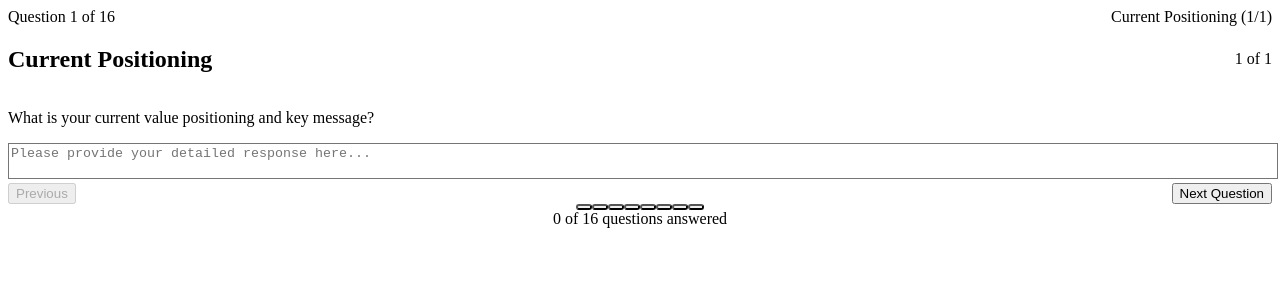
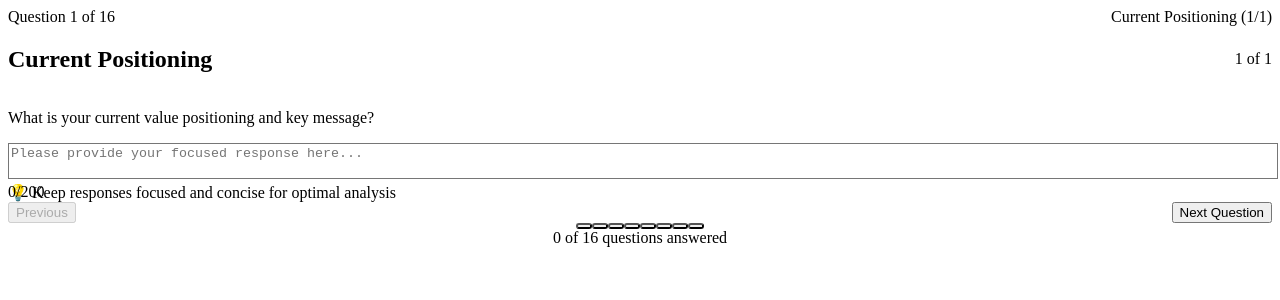
Before and after one commit to AlexTMDA/clue-review-app, a React (Vite) app: page / in a window 1280 px wide. Shown: the top 300 px of the page. Built offline with nearby package versions, Linux system fonts and the light colour scheme.

Commit message:
Add character limits to optimize input size

```diff
--- a/src/App.jsx
+++ b/src/App.jsx
@@ -6,6 +6,26 @@ const App = () => {
   const [isGenerating, setIsGenerating] = useState(false);
   const [report, setReport] = useState('');
   const [error, setError] = useState('');
+
+  // Character limits for each question type
+  const characterLimits = {
+    0: 200,  // Current Positioning
+    1: 300,  // ICP Foundation
+    2: 300,  // ICP Foundation
+    3: 250,  // Dream Outcome & Status Elevation
+    4: 250,  // Dream Outcome & Status Elevation
+    5: 200,  // Emotional & Hidden Pain Extraction
+    6: 200,  // Emotional & Hidden Pain Extraction
+    7: 200,  // Emotional & Hidden Pain Extraction
+    8: 200,  // Urgency & Pressure Points
+    9: 200,  // Urgency & Pressure Points
+    10: 250, // Buying Psychology
+    11: 250, // Buying Psychology
+    12: 200, // Effort & Sacrifice Barriers
+    13: 200, // Effort & Sacrifice Barriers
+    14: 300, // About Your Business
+    15: 300  // About Your Business
+  };
 
   const sections = [
     {
@@ -82,12 +102,23 @@ const App = () => {
   const currentSection = currentQuestion ? currentQuestion.sectionIndex : 0;
   const totalQuestions = allQuestions.length;
 
+  const getCurrentCharLimit = () => {
+    return characterLimits[currentQuestionIndex] || 200;
+  };
+
+  const getCurrentResponseLength = () => {
+    return responses[currentQuestion?.id]?.length || 0;
+  };
+
   const handleResponseChange = (value) => {
     if (currentQuestion) {
+      const charLimit = getCurrentCharLimit();
+      if (value.length <= charLimit) {
         setResponses(prev => ({
           ...prev,
           [currentQuestion.id]: value
         }));
+      }
     }
   };
 
@@ -242,6 +273,10 @@ const App = () => {
   const questionInSection = currentQuestionIndex - questionsBeforeSection + 1;
   const questionsInCurrentSection = sections[currentSection]?.questions.length || 1;
 
+  const charLimit = getCurrentCharLimit();
+  const currentLength = getCurrentResponseLength();
+  const isAtLimit = currentLength >= charLimit;
+
   if (report) {
     return (
       <div className="min-h-screen bg-gradient-to-br from-blue-50 to-indigo-100 p-4">
@@ -302,6 +337,9 @@ const App = () => {
               <div className="bg-blue-50 rounded-lg p-4 mb-6">
                 <p className="text-blue-800">
                   <strong>Responses completed:</strong> {Object.keys(responses).length} of {totalQuestions} questions
+                </p>
+                <p className="text-blue-600 text-sm mt-1">
+                  Estimated transcript size: ~{Object.values(responses).join('').length} characters
                 </p>
               </div>
             </div>
@@ -376,12 +414,33 @@ const App = () => {
             </p>
           </div>
 
+          <div className="relative">
             <textarea
               value={responses[currentQuestion?.id] || ''}
               onChange={(e) => handleResponseChange(e.target.value)}
-            placeholder="Please provide your detailed response here..."
-            className="w-full h-32 p-4 border border-gray-200 rounded-lg resize-none focus:ring-2 focus:ring-indigo-500 focus:border-transparent"
+              placeholder="Please provide your focused response here..."
+              className={`w-full h-32 p-4 border rounded-lg resize-none focus:ring-2 focus:ring-indigo-500 focus:border-transparent ${
+                isAtLimit ? 'border-orange-300 bg-orange-50' : 'border-gray-200'
+              }`}
             />
+
+            {/* Character Counter */}
+            <div className={`absolute bottom-2 right-2 text-xs px-2 py-1 rounded ${
+              currentLength > charLimit * 0.8
+                ? 'bg-orange-100 text-orange-700'
+                : 'bg-gray-100 text-gray-600'
+            }`}>
+              {currentLength}/{charLimit}
+            </div>
+          </div>
+
+          {/* Character Limit Info */}
+          <div className="mt-2 text-sm text-gray-500">
+            💡 Keep responses focused and concise for optimal analysis
+            {isAtLimit && (
+              <span className="text-orange-600 font-medium"> - Character limit reached</span>
+            )}
+          </div>
 
           <div className="flex justify-between mt-6">
             <button
```
Lines whose indentation alone changed are shown as unchanged.
